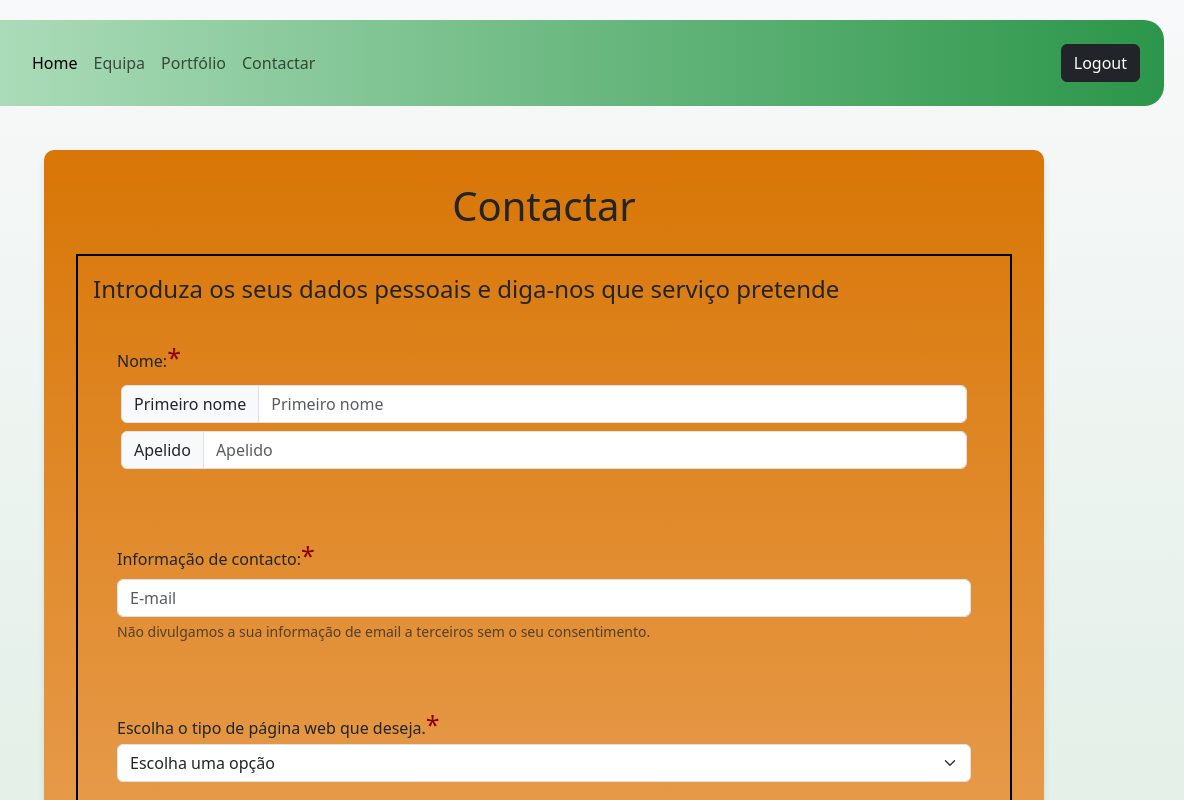
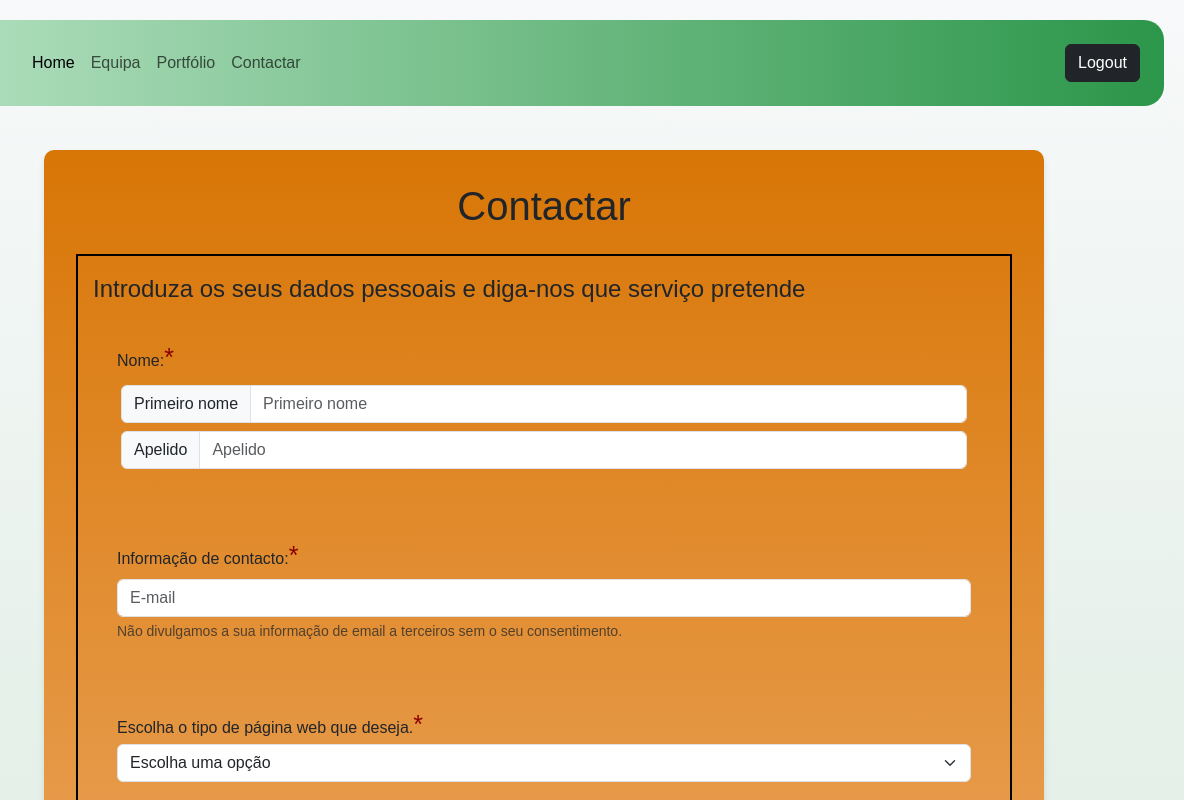
Before and after one commit to HenriqueCrosio/Web_final_CESAE, a plain HTML site: page pages/form/form.html in a window 1280 px wide. Shown: the top 800 px of the page, 96-1280 px from the left. Drawn offline with nearby package versions, Linux system fonts and the light colour scheme.

Commit message:
Padronizado letras e background

```diff
--- a/pages/form/form_style.css
+++ b/pages/form/form_style.css
@@ -1,4 +1,5 @@
 body {
+    font-family: 'Poppins', sans-serif;
     background: linear-gradient(180deg, rgb(248,249,250) 0%, rgba(194, 224, 202, 0.9) 100%);
     padding: 0px;
     margin: 0px;
--- a/pages/home/style.css
+++ b/pages/home/style.css
@@ -60,6 +60,7 @@ a:hover {
 }
 
 body {
+    font-family: 'Poppins', sans-serif;
     background: linear-gradient(180deg, rgb(248,249,250) 0%, rgba(194, 224, 202, 0.9) 100%);
     padding: 0px;
     margin: 0px;
--- a/pages/perfis/perfil.css
+++ b/pages/perfis/perfil.css
@@ -1,4 +1,3 @@
-/* Reset básico */
 * {
     margin: 0;
     padding: 0;
@@ -11,6 +10,7 @@ body {
     flex-direction: column;
     padding-top: 20px;
     position: relative;
+    background: linear-gradient(180deg, rgb(248,249,250) 0%, rgba(194, 224, 202, 0.9) 100%);
 }
 
 .navbar {
```
